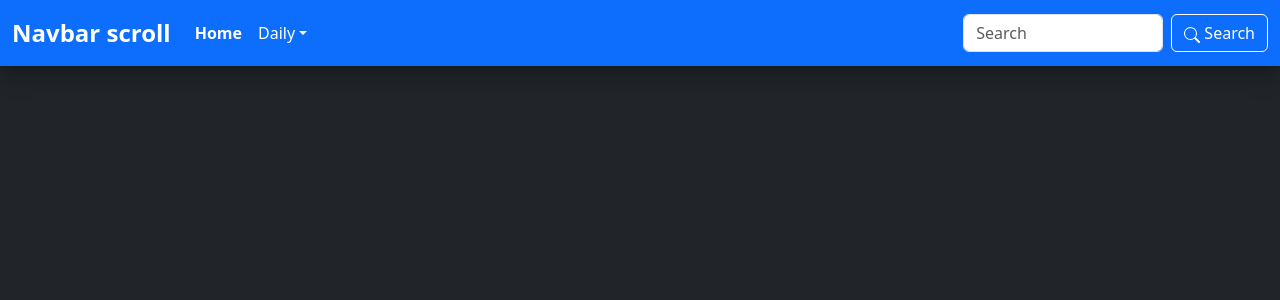
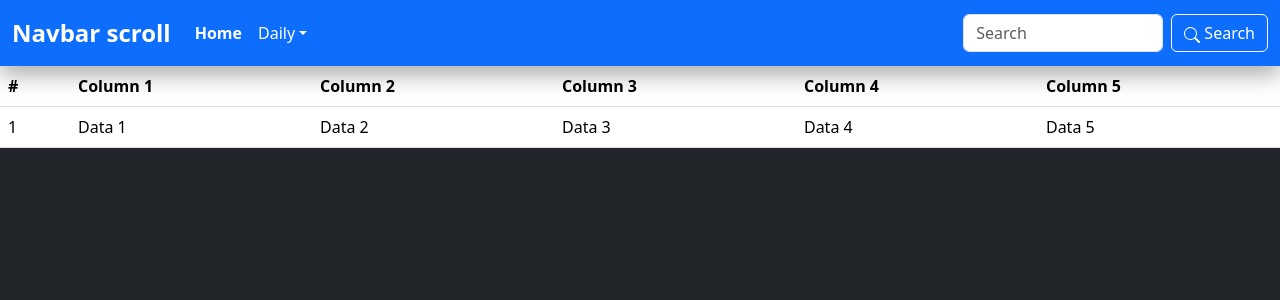
Before and after one commit to iqbalk18/AuthVerify, a React (Create React App) app in the folder frontend-project1/: page /dashboard in a window 1280 px wide. Shown: the top 300 px of the page. Built offline with nearby package versions, Linux system fonts and the light colour scheme.

Commit message:
add table for dashboard

```diff
--- a/frontend-project1/src/screens/Dashboard.js
+++ b/frontend-project1/src/screens/Dashboard.js
@@ -1,38 +1,81 @@
-import React, { useState } from 'react';
+import React from 'react';
 import 'bootstrap/dist/js/bootstrap.bundle.min.js';
-import '../styles/Dashboard.css'
+import '../styles/Dashboard.css';
 import { BsSearch } from 'react-icons/bs';
-
-
 
 function Dashboard() {
   return (
-    <nav class="navbar navbar-expand-lg">
-      <div class="container-fluid">
-        <a class="navbar-brand text-white" href="#">Navbar scroll</a>
-        <button class="navbar-toggler" type="button" data-bs-toggle="collapse" data-bs-target="#navbarScroll" aria-controls="navbarScroll" aria-expanded="false" aria-label="Toggle navigation">
-          <span class="navbar-toggler-icon"></span>
+    <div>
+      <nav className="navbar navbar-expand-lg">
+        <div className="container-fluid">
+          <a className="navbar-brand text-white" href="#">
+            Navbar scroll
+          </a>
+          <button
+            className="navbar-toggler"
+            type="button"
+            data-bs-toggle="collapse"
+            data-bs-target="#navbarScroll"
+            aria-controls="navbarScroll"
+            aria-expanded="false"
+            aria-label="Toggle navigation"
+          >
+            <span className="navbar-toggler-icon"></span>
           </button>
-        <div class="collapse navbar-collapse" id="navbarScroll">
-          <ul class="navbar-nav me-auto my-2 my-lg-0 navbar-nav-scroll" style={{'--bs-scroll-height': '100px'}}>
-            <li class="nav-item">
-              <a class="nav-link active text-white" aria-current="page" href="#">Home</a>
+          <div className="collapse navbar-collapse" id="navbarScroll">
+            <ul
+              className="navbar-nav me-auto my-2 my-lg-0 navbar-nav-scroll"
+              style={{ '--bs-scroll-height': '100px' }}
+            >
+              <li className="nav-item">
+                <a
+                  className="nav-link active text-white"
+                  aria-current="page"
+                  href="#"
+                >
+                  Home
+                </a>
               </li>
-            <li class="nav-item dropdown">
-              <a class="nav-link dropdown-toggle text-white" href="#" role="button" data-bs-toggle="dropdown" aria-expanded="false">
+              <li className="nav-item dropdown">
+                <a
+                  className="nav-link dropdown-toggle text-white"
+                  href="#"
+                  role="button"
+                  data-bs-toggle="dropdown"
+                  aria-expanded="false"
+                >
                   Daily
                 </a>
-              <ul class="dropdown-menu">
-                <li><a class="dropdown-item text-white" href="#">Departure</a></li>
-                <li><a class="dropdown-item text-white" href="#">Arrival</a></li>
-                <li><hr class="dropdown-divider" /></li>
-                <li><a class="dropdown-item text-white" href="#">Something else here</a></li>
+                <ul className="dropdown-menu">
+                  <li>
+                    <a className="dropdown-item text-white" href="#">
+                      Departure
+                    </a>
+                  </li>
+                  <li>
+                    <a className="dropdown-item text-white" href="#">
+                      Arrival
+                    </a>
+                  </li>
+                  <li>
+                    <hr className="dropdown-divider" />
+                  </li>
+                  <li>
+                    <a className="dropdown-item text-white" href="#">
+                      Something else here
+                    </a>
+                  </li>
                 </ul>
               </li>
             </ul>
-          <form class="d-flex" role="search">
-            <input class="form-control me-2" type="search" placeholder="Search" aria-label="Search" />
-            <button class="btn btn-outline-success" type="submit">
+            <form className="d-flex" role="search">
+              <input
+                className="form-control me-2"
+                type="search"
+                placeholder="Search"
+                aria-label="Search"
+              />
+              <button className="btn btn-outline-success" type="submit">
                 <BsSearch /> Search
               </button>
             </form>
@@ -40,6 +83,30 @@ function Dashboard() {
         </div>
       </nav>
 
+      <table className="table">
+        <thead>
+          <tr>
+            <th>#</th>
+            <th>Column 1</th>
+            <th>Column 2</th>
+            <th>Column 3</th>
+            <th>Column 4</th>
+            <th>Column 5</th>
+          </tr>
+        </thead>
+        <tbody>
+          <tr>
+            <td>1</td>
+            <td>Data 1</td>
+            <td>Data 2</td>
+            <td>Data 3</td>
+            <td>Data 4</td>
+            <td>Data 5</td>
+          </tr>
+          {/* You can add more rows here */}
+        </tbody>
+      </table>
+    </div>
   );
 }
 
--- a/frontend-project1/src/styles/Dashboard.css
+++ b/frontend-project1/src/styles/Dashboard.css
@@ -2,6 +2,7 @@ body {
   background-color: #212529;
 }
 
+/* Navbar */
 
 .navbar {
   padding: 10px 0;
```
Lines whose indentation alone changed are shown as unchanged.
